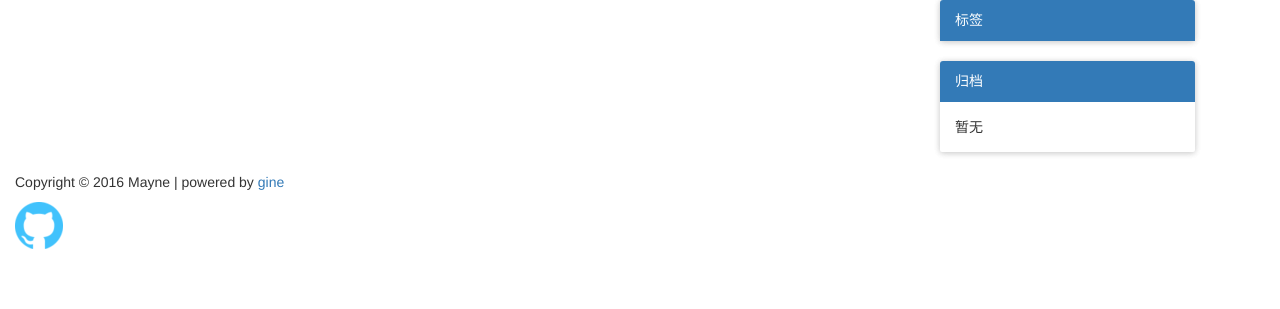
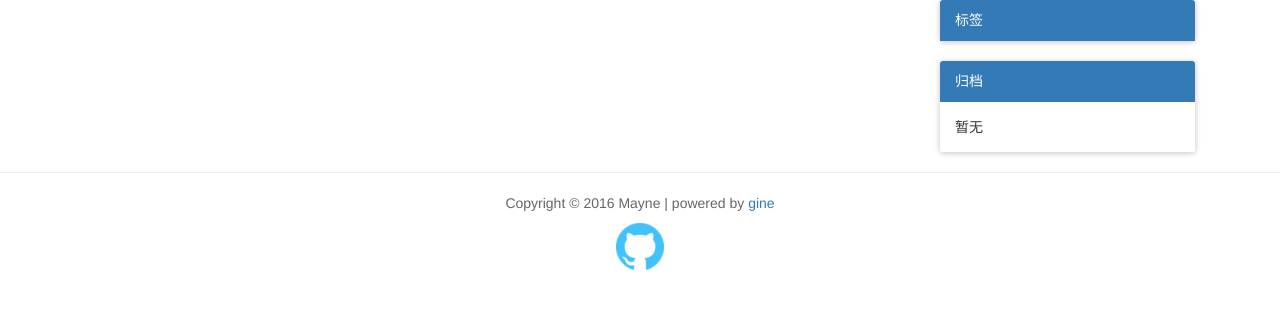
Before and after one commit to mayneyao/some-site, a Flask app: template app/templates/itest.html in a window 1280 px wide. Shown: the part 50-359 px from the top of the page. Run offline with Flask 2, Linux system fonts and the light colour scheme; the template is opened without the code that fills it, so the values that code supplies are empty; some libraries are stand-ins or nearby versions.

Commit message:
update tags

```diff
--- a/app/static/on_my_css_v2.css
+++ b/app/static/on_my_css_v2.css
@@ -171,14 +171,16 @@ button{
     float: right;
 }
 
-#footer .footinfo{
+.footer{
+    border-top: 1px #eee solid;
+}
+.footinfo{
     text-align: center;
     color: #666;
 }
-#footer .footinfo p{
+.footinfo p{
     padding-top: 20px;
 }
-
 
 #post {
     max-width: 1000px;
```
